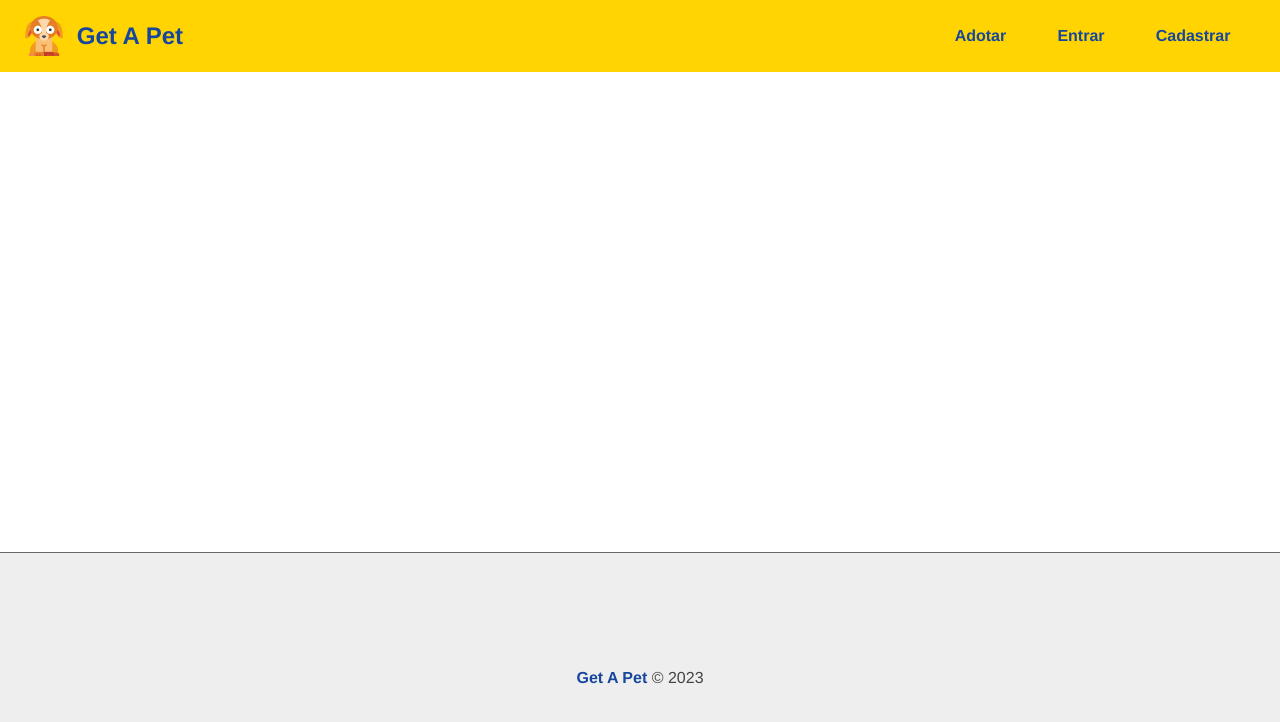
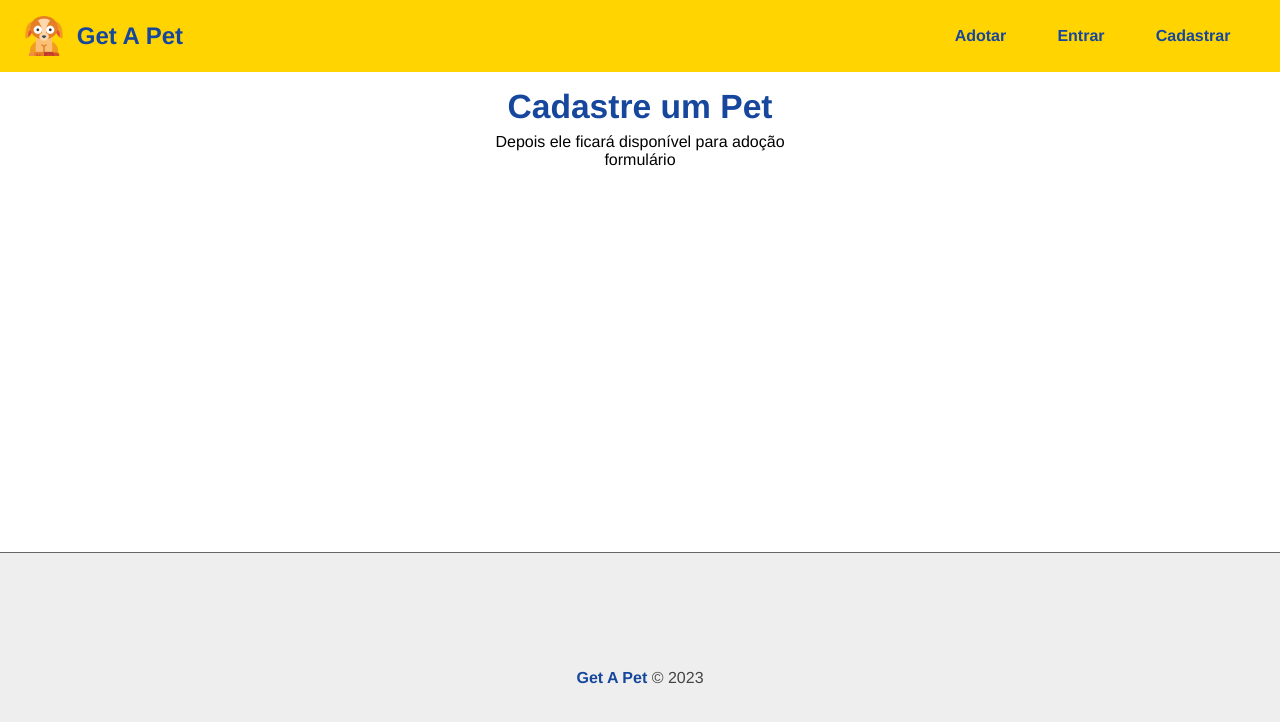
Before and after one commit to daniel-alm26/Get-A-Pet, a React (Create React App) app in the folder frontend/: page /pet/add in a window 1280 px wide. Shown: the top 722 px of the page. Built offline with nearby package versions, Linux system fonts and the light colour scheme.

Commit message:
Página de cadastro do Pet

```diff
--- a/frontend/src/App.js
+++ b/frontend/src/App.js
@@ -12,6 +12,7 @@
 import Home from './components/pages/Home';
 import Profile from './components/pages/User/Profile';
 import MyPets from './components/pages/Pet/MyPets';
+import AddPet from './components/pages/Pet/AddPet';
 
 /* context */
 import { UserProvider } from './context/UserContext';
@@ -28,6 +29,7 @@
             <Route path="/register" element={<Register />} />
             <Route path="/user/profile" element={<Profile />} />
             <Route path='/pet/mypets' element={<MyPets />} />
+            <Route path='/pet/add' element={<AddPet />} />
             <Route path="/" element={<Home />} />
           </Routes>
         </Container>
--- /dev/null
+++ b/frontend/src/components/pages/Pet/AddPet.js
@@ -0,0 +1,24 @@
+import api from '../../../utils/api'
+
+import styles from './AddPet.module.css'
+
+import {useState} from 'react'
+import { useNavigate } from 'react-router-dom'
+
+/* hooks */
+
+import useFlashMessage from '../../../hooks/useFlashMessage'
+
+function AddPet() {
+    return (
+        <section className={styles.addpet_header}>
+            <div>
+                <h1>Cadastre um Pet</h1>
+                <p>Depois ele ficará disponível para adoção</p>
+            </div>
+            <p>formulário</p>
+        </section>
+    )
+}
+
+export default AddPet
--- /dev/null
+++ b/frontend/src/components/pages/Pet/AddPet.module.css
@@ -0,0 +1,8 @@
+.addpet_header {
+    text-align: center;
+    margin-bottom: 1.2em;
+}
+
+.addpet_header h1 {
+    margin-bottom: 0.2em;
+}
```
